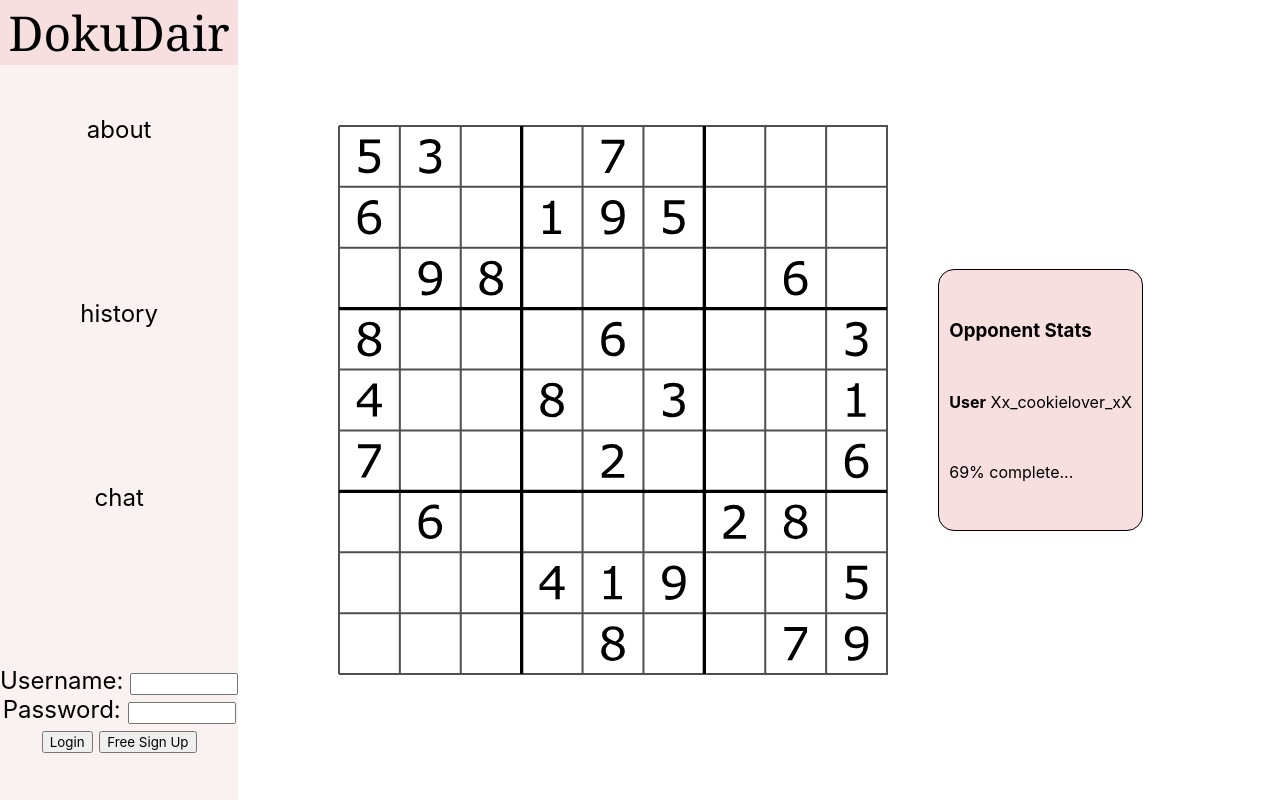
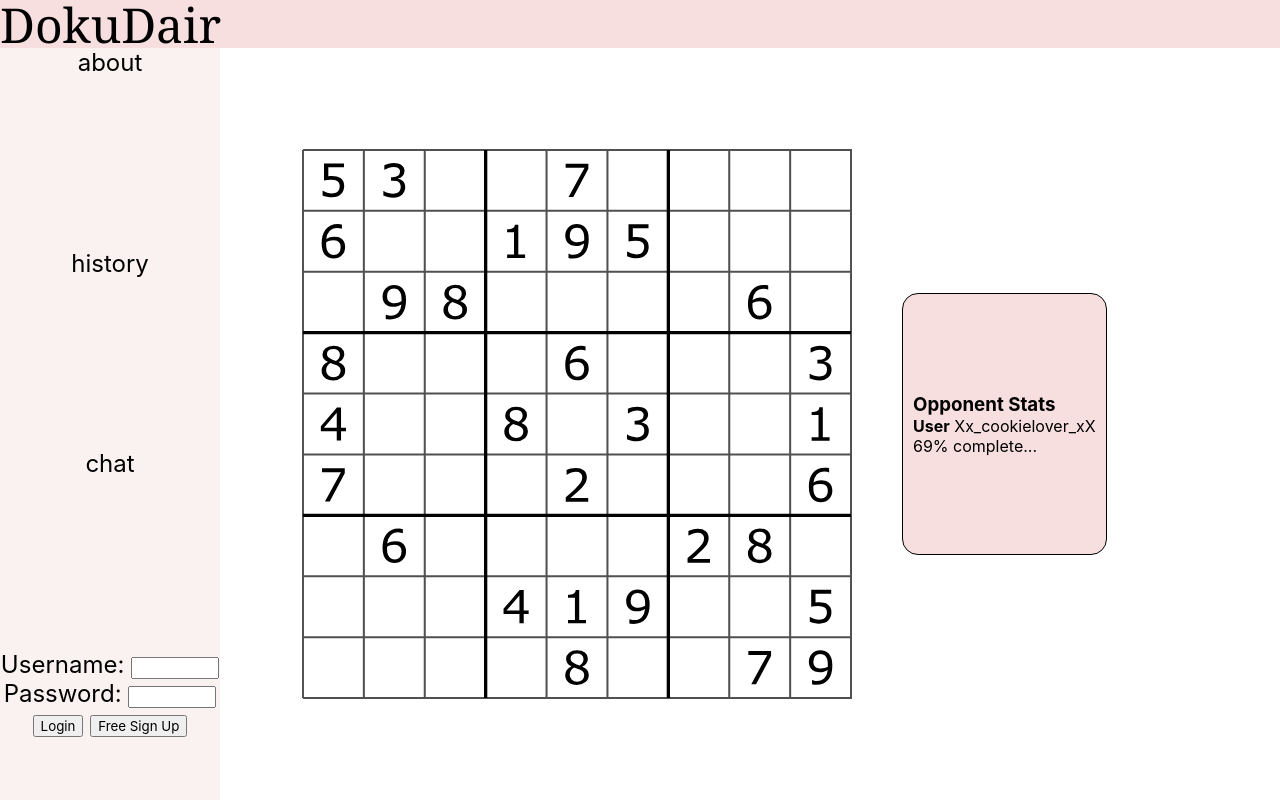
Before and after one commit to timviolino/dokuDair, a plain HTML site: page index.html in a window 1280 px wide. Drawn offline with Linux system fonts and the light colour scheme.

Commit message:
Add top bar with contrasting pink colors

```diff
--- a/index.html
+++ b/index.html
@@ -6,8 +6,12 @@
         <link rel="stylesheet" href="style.css">
     </head>
     <body class="container">
+        <div class="container" id="top">
+            <a id="logo" href="index.html">DokuDair</a>
+            <div class="container spacer"></div>
+        </div>
+        <div class="container" id="content">
             <div class="container" id="nav">
-            <a class="menu-item" id="logo" href="index.html">DokuDair</a>
                 <a class="menu-item" href="./pages/about.html">about</a>
                 <a class="menu-item" href="./pages/history.html">history</a>
                 <a class="menu-item" href="./pages/chat.html">chat</a>
@@ -26,5 +30,6 @@
                     <p>69% complete...</p>
                 </div>
             </div>
+        </div>
     </body>
 </html>
--- a/style.css
+++ b/style.css
@@ -9,42 +9,66 @@
     margin: 0;
 }
 
+a {
+    text-decoration-line: none;
+    color: var(--nav-text);
+}
+
+body {
+    flex-direction: column;
+}
+
 .container {
     display: flex;
-    gap: 50px;
+}
+
+.container#top {
+    align-items: center;
+    justify-content:flex-start;
+    background-color: var(--logo-background);
+    height: 6vh;
+}
+
+#logo {
+    font-size: 48px;
+    font-family: 'Georgia';
+    width: 220px;
+    text-align: center;
+    flex: none;
+}
+
+.container.spacer {
+    height: inherit;
+    flex: 1;
 }
 
 .container#nav {
     background-color: var(--nav-background);
     flex-direction: column;
-    height: 100vh;
-    width: 18;
+    height: 94vh;
+    width: 220px;
     gap: 50px;
 }
 
-#logo {
-    font-size: 48px;
-    font-family: 'Georgia';
-    background-color: var(--logo-background);
-    flex: none;
-}
-
 .menu-item {
-    color: var(--nav-text);
     flex: 1;
     font-size: 24px;
     text-align: center;
-    text-decoration-line: none;
+}
+
+p#credentials {
+    font-size: 18px;
 }
 
 .credential-input {
-    max-width: 100px;
+    max-width: 80px;
 }
 
 .container#board {
-    margin: 50px;
+    padding: 82px;
     justify-content: center;
     align-items: center;
+    gap:50px;
 }
 
 .board {
@@ -65,11 +89,3 @@ img.board {
     height: 240px;
     justify-content: center;
 }
-
-.square {
-    width: 32px;
-    border-radius: 0px;
-    border-style: none;
-    font-size: 32px;
-    text-align: center;
-}
```
Lines whose indentation alone changed are shown as unchanged.
